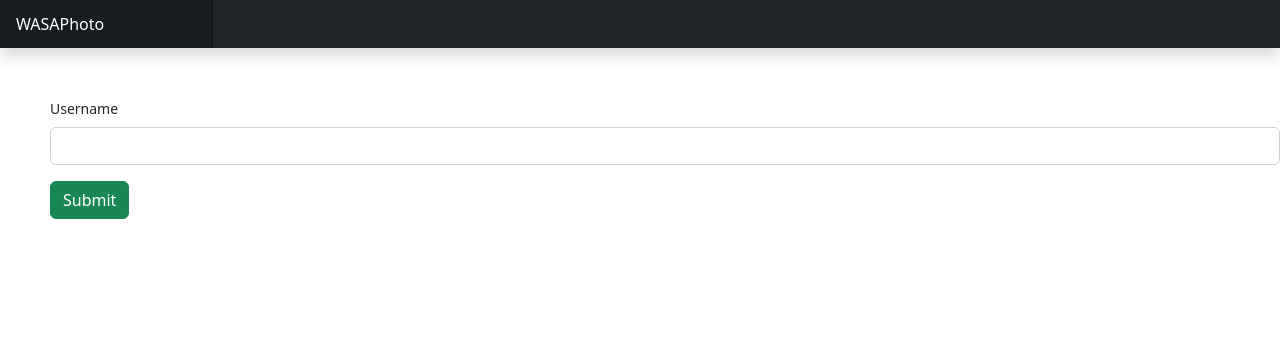
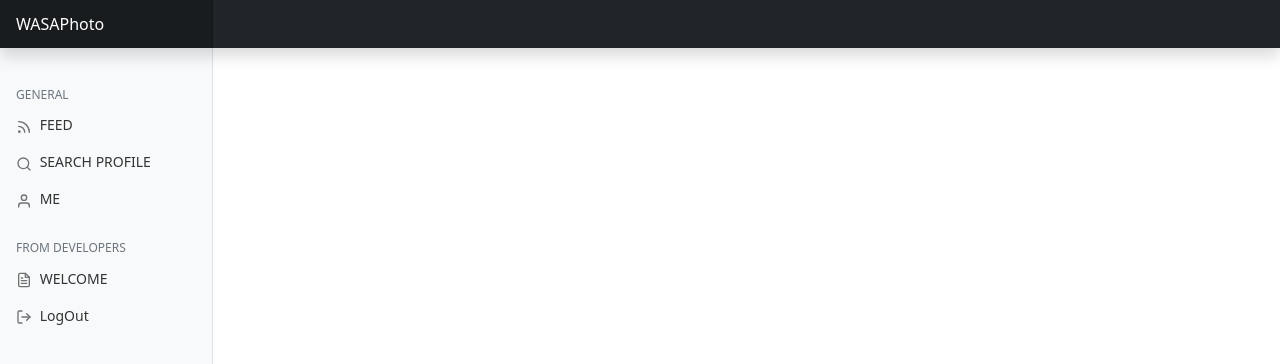
Before and after one commit to vokbuda/WASAPhoto, a Vue app in the folder webui/: page / in a window 1280 px wide. Before the commit this address led to /dologin. Shown: the top 364 px of the page. Built offline with nearby package versions, Linux system fonts and the light colour scheme.

Commit message:
Adjusted data inside of frontend files

```diff
--- a/webui/src/router/index.js
+++ b/webui/src/router/index.js
@@ -61,7 +61,7 @@ const router = createRouter({
 router.beforeEach(async (to, from,next) => {
 
 
-
+	/*
 	if(!sessionStorage.getItem("token") && to.fullPath!=='/dologin') {
 
 
@@ -77,7 +77,8 @@ router.beforeEach(async (to, from,next) => {
 	}
 	else{
 		next()
-	}
+	}*/
+	next()
 
 
 
--- a/webui/src/views/Comments.vue
+++ b/webui/src/views/Comments.vue
@@ -298,16 +298,19 @@ export default {
 				.then(response => {
 					// Handle response
                     this.offset+=10
-					if(response.data!==null){
+
+					if(response.data!=null){
                         var current_data=response.data
                         current_data.forEach((element, index) => {
 							element.quantityLikes=adjustNumber(element.quantityLikes)
 							element.quantityDislikes=adjustNumber(element.quantityDislikes)
 					    });
                         this.commentsToPost=this.commentsToPost.concat(current_data)
+                        console.log(this.commentsToPost)
 
                     }else{
                         this.offset-=10
+
 
                     }
 
@@ -330,6 +333,7 @@ export default {
         let script=document.createElement("script");
         script.setAttribute("src","https://cdnjs.cloudflare.com/ajax/libs/jquery/3.6.0/jquery.min.js");
         document.head.appendChild(script);
+
 
         //this.getCommentsRelatedToPost()
 
@@ -1214,6 +1218,7 @@ h6, .h6 {
     </div>
 
     <div style="margin-top:30px">
+    <div v-if="commentsToPost.length!=0">
 
 	<div class="col-md-" v-for="(comment, index) in commentsToPost" :key="index">
                         <div class="card">
@@ -1235,7 +1240,7 @@ h6, .h6 {
                                     <div class="stats">
                                     <btn @click="chooseComment(comment)" data-bs-toggle="modal" data-bs-target="#updateCommentModal"><i style="font-size:1em;" class="bi bi-pencil-fill"></i></btn>
                                     <btn @click="chooseComment(comment)" data-bs-toggle="modal" data-bs-target="#deleteCommentModal"><i style="font-size:1em;" class="bi bi-trash-fill"></i></btn>
-                                    <div v-if="comment.currentemotion!==1"><btn @click="commentLike(comment)" class="btn btn-outline-danger btn-sm"><i class="bi bi-hand-thumbs-up"></i></btn></div>
+                                    <div v-if="comment.currentemotion!=1"><btn @click="commentLike(comment)" class="btn btn-outline-danger btn-sm"><i class="bi bi-hand-thumbs-up"></i></btn></div>
                                     <div v-else><btn @click="deleteCommentLike(comment)" class="btn btn-outline-danger btn-sm"><i class="bi bi-hand-thumbs-up-fill"></i></btn></div>
 				{{adjustNumber(comment.quantityLikes)}}
 
@@ -1246,6 +1251,10 @@ h6, .h6 {
                                 </div>
                             </div>
                         </div>
+    </div>
+    </div>
+    <div v-else>
+        <h1>There is no comments</h1>
     </div>
         <div class="fab-container">
 
--- a/webui/src/views/FeedView.vue
+++ b/webui/src/views/FeedView.vue
@@ -270,6 +270,7 @@ export default {
 
 		<section id="gallery">
 		<div class="container">
+			<div v-if="feed_posts.length!=0">
 			<div class="row">
 			<div class="col-lg-4 mb-4" v-for="(post, index) in feed_posts" :key="index">
 		<div class="card">
@@ -307,6 +308,8 @@ export default {
 
 
 		</div>
+			</div>
+		<div v-else><h2>There is no posts</h2></div>
 		<div v-observe-visibility="getLastPosts"></div>
 		</div>
 		</section>
--- a/webui/src/views/Register.vue
+++ b/webui/src/views/Register.vue
@@ -12,6 +12,7 @@ export default {
 	},
 
 	methods: {
+
 		async session(username) {
 
 			const sessionData = JSON.stringify({ "username": username});
@@ -64,15 +65,15 @@ export default {
 
 
     <div style="margin-top:50px; margin-left:50px;">
-		<form>
+
 			<div class="mb-3">
 				<label class="form-label">Username</label>
-				<input type="text" class="form-control" aria-describedby="emailHelp" v-model="username">
+				<input type="text" class="form-control" aria-describedby="emailHelp" v-model="username" @keyup.enter="session(username)">
 				<div id="emailHelp" class="form-text" ></div>
 			</div>
 
-			<button type=button @click="session(username,password)" class="btn btn-success">Submit</button>
-		</form>
+			<button type=button @click="session(username)" class="btn btn-success">Submit</button>
+
 	</div>
 
 	<div class="container-fluid">
--- a/webui/src/views/SearchProfileView.vue
+++ b/webui/src/views/SearchProfileView.vue
@@ -17,7 +17,7 @@ export default {
 			header:"",
 			usersArray:[],
 			offset:0,
-			searchedUsername:""
+
 		}
 	},
 	methods: {
```
